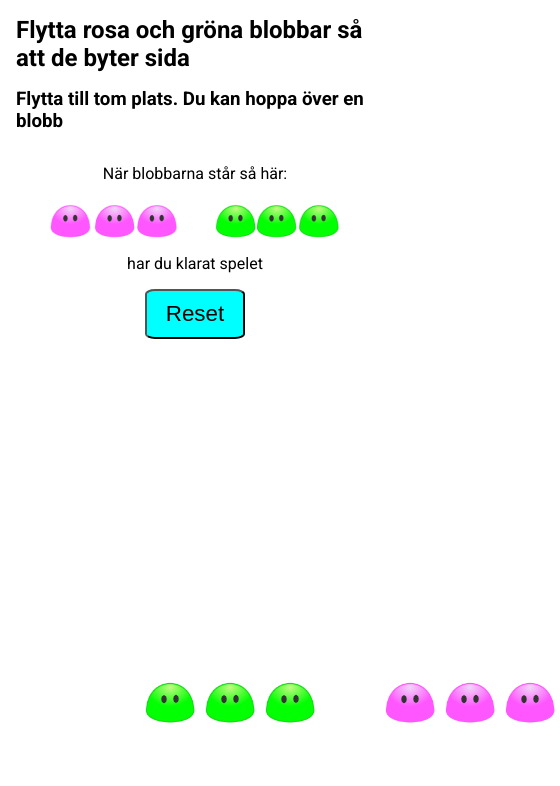
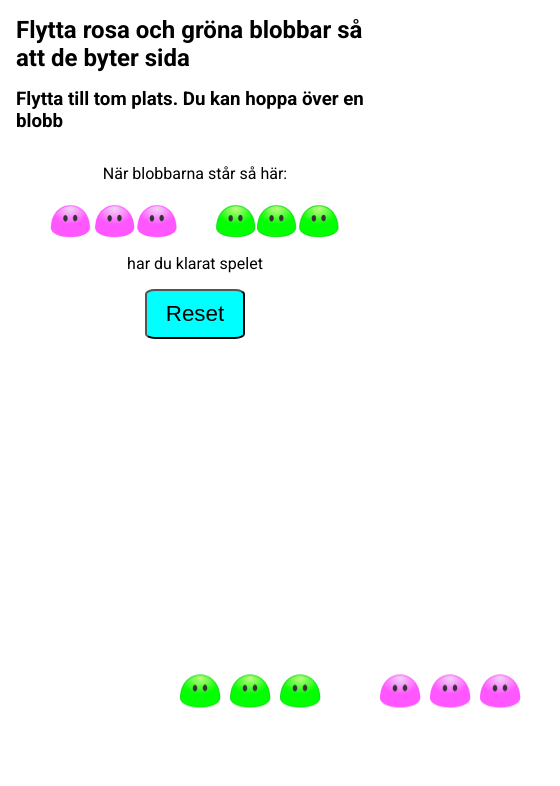
Before and after one commit to lillian-se/BlobGame, a plain HTML site: page index.html in a window 390 px wide. Shown: the whole page, 560 px wide, since content can reach past the window. Drawn offline with Linux system fonts and the light colour scheme.

Commit message:
Update style.css

```diff
--- a/style.css
+++ b/style.css
@@ -97,3 +97,9 @@ button{
   }
 
 }
+@media (max-width:500px){
+  .container{
+    transform: scale(0.5);
+  }
+
+}
```
